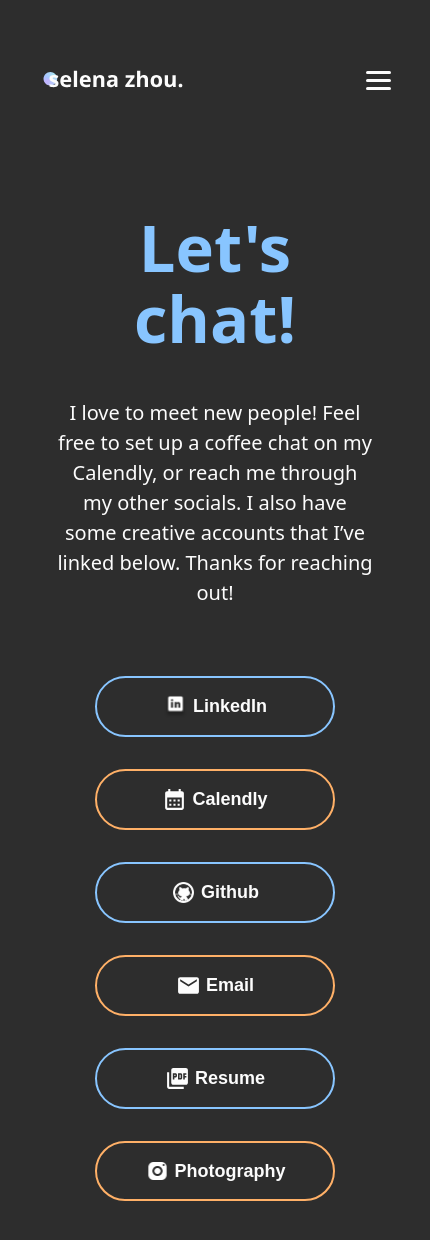
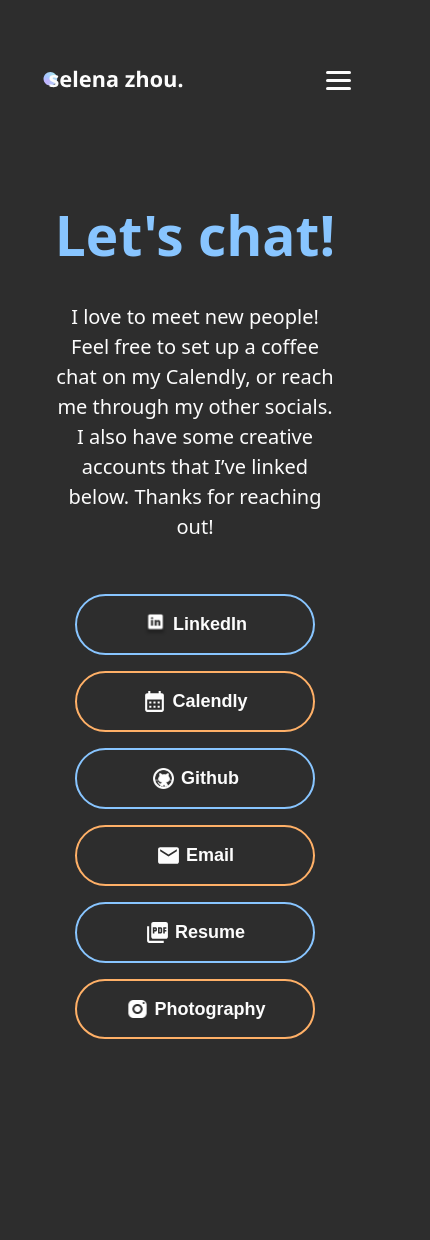
Before and after one commit to zhouselena/selenazhou-com, a React (Vite) app: page /contact in a window 390 px wide. Shown: the top 1240 px of the page, 430 px wide, since content can reach past the window. After the commit the page ends 1175 px from the top, so only its background shows below. Built offline with nearby package versions, Linux system fonts and the light colour scheme.

Commit message:
Fix mobile for contact

```diff
--- a/src/pages/Contact/styles.scss
+++ b/src/pages/Contact/styles.scss
@@ -28,14 +28,12 @@
     align-items: center;
     justify-content: center;
     max-width: calc(3 * 15rem + 10rem);
+    column-gap: 1.5rem;
+    row-gap: 1rem;
   }
 
   img {
     width: 25px;
-  }
-
-  a {
-    padding: 1rem 1.5rem;
   }
 
   button {
@@ -68,6 +66,10 @@
   }
 
   @media screen and (max-width: 850px) {
+    h1 {
+      font-size: 55px;
+    }
+
     .contact-content {
       width: 90%;
     }
```
